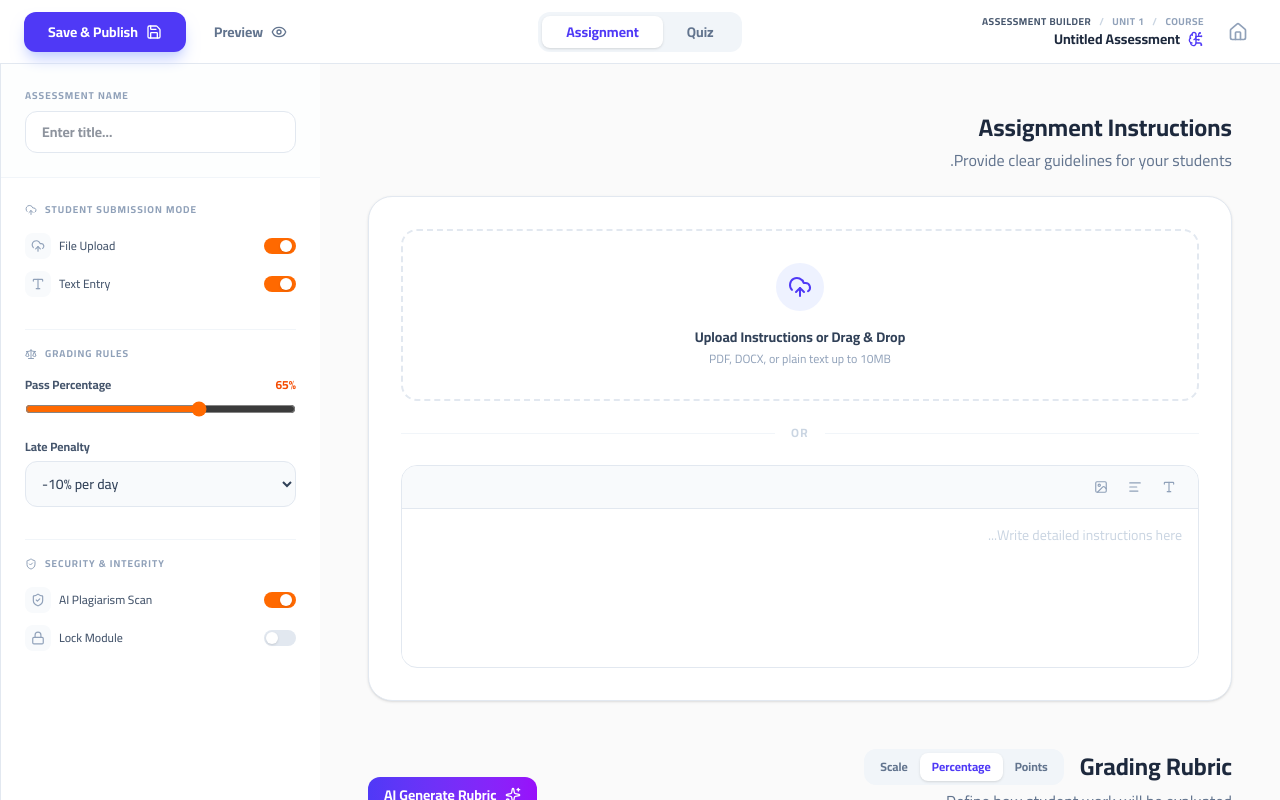
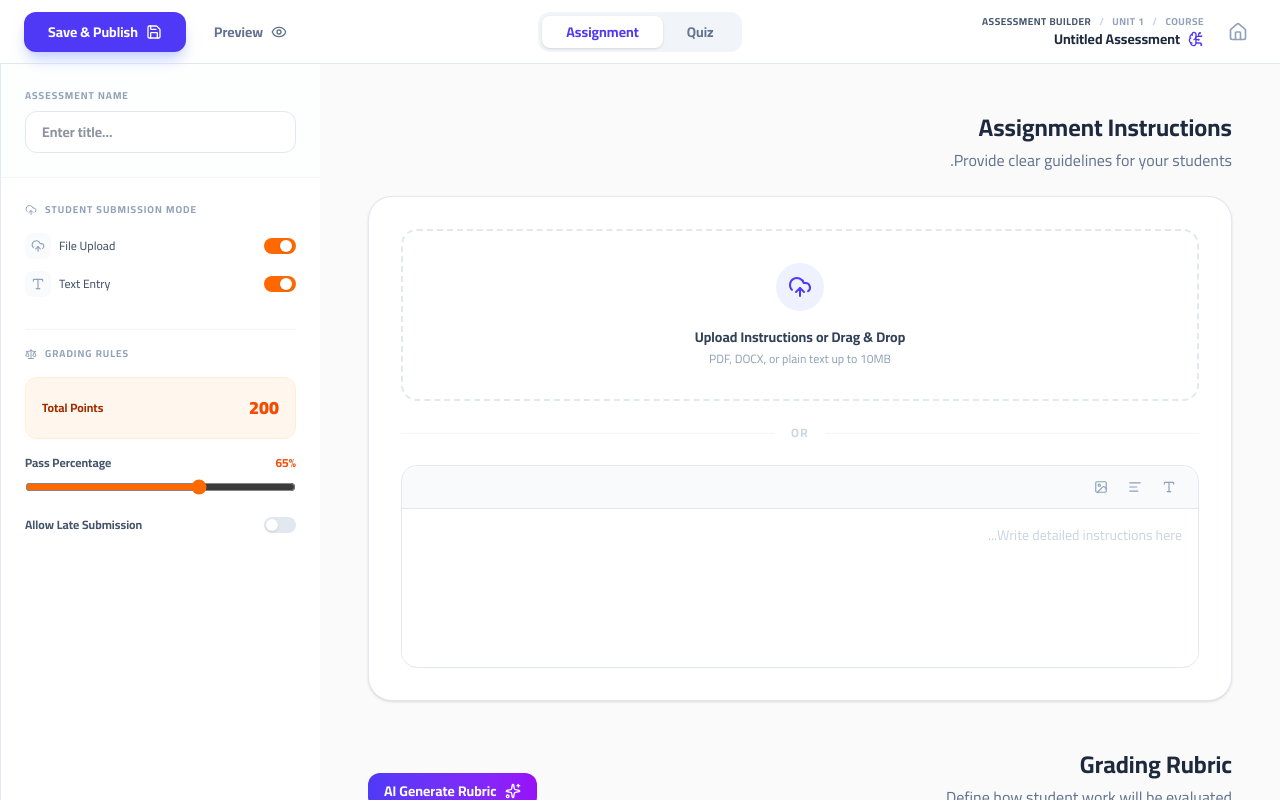
Before and after one commit to RegoNagi/Talia-Learn, a Next.js app: page /assessment-builder in a window 1280 px wide. Shown: the top 800 px of the page. Built offline with nearby package versions, Linux system fonts and the light colour scheme.

Commit message:
Add files via upload

```diff
--- a/app/assessment-builder/page.tsx
+++ b/app/assessment-builder/page.tsx
@@ -128,9 +128,14 @@ function AssessmentBuilderContent() {
   const [allowFileUpload, setAllowFileUpload] = useState(true);
   const [allowTextEntry, setAllowTextEntry] = useState(true);
   const [passPercentage, setPassPercentage] = useState(65);
-  const [latePenalty, setLatePenalty] = useState('-10% per day');
+  const [latePenalty, setLatePenalty] = useState('none');
+  const [allowLateSubmission, setAllowLateSubmission] = useState(false);
   const [lockModule, setLockModule] = useState(false);
-  const [gradingMethod, setGradingMethod] = useState<'Points' | 'Percentage' | 'Scale'>('Percentage');
+  const [gradingMethod, setGradingMethod] = useState<'Points' | 'Percentage' | 'Scale'>('Points');
+
+  useEffect(() => {
+    if (activeTab === 'assignment') setGradingMethod('Points');
+  }, [activeTab]);
 
   const [isGeneratingRubric, setIsGeneratingRubric] = useState(false);
   const [rubric, setRubric] = useState<RubricCriterion[]>([
@@ -179,11 +184,10 @@ function AssessmentBuilderContent() {
       const dueDateTime = dueDate ? `${dueDate}T${dueTime || '23:59'}` : null;
       const assignmentSettings = {
         maxScore,
-        isAutoCalc,
         attemptLimit,
-        prohibitLateSubmissions,
+        allowLateSubmission,
+        latePenalty: allowLateSubmission ? latePenalty : 'none',
         feedbackTiming,
-        aiPlagiarism,
         publishToTimeline,
         allowFileUpload,
         allowTextEntry,
@@ -690,6 +694,7 @@ function AssessmentBuilderContent() {
                     <div>
                       <div className="flex items-center gap-4">
                         <h2 className="text-2xl font-bold text-slate-800">Grading Rubric</h2>
+                        {activeTab !== 'assignment' && (
                         <div className="flex items-center bg-slate-100 p-1 rounded-xl">
                           {(['Points', 'Percentage', 'Scale'] as const).map(method => (
                             <button
@@ -701,6 +706,7 @@ function AssessmentBuilderContent() {
                             </button>
                           ))}
                         </div>
+                        )}
                       </div>
                       <p className="text-slate-500 mt-1">Define how student work will be evaluated.</p>
                     </div>
@@ -743,10 +749,10 @@ function AssessmentBuilderContent() {
                               <input
                                 type="number"
                                 value={crit.weight}
-                                onChange={(e) => updateRubricCriterion(crit.id, { weight: parseInt(e.target.value) })}
+                                onChange={(e) => updateRubricCriterion(crit.id, { weight: e.target.value === '' ? 0 : (parseInt(e.target.value) || 0) })}
                                 className="w-8 bg-transparent border-none p-0 text-left text-[10px] font-bold text-blue-600 focus:ring-0"
                               />
-                              <span className="text-[10px] font-bold text-blue-600 uppercase mr-4">%</span>
+                              <span className="text-[10px] font-bold text-blue-600 uppercase mr-4">{gradingMethod === 'Points' ? 'PTS' : '%'}</span>
                               <Pencil size={10} className="absolute right-2 top-1/2 -translate-y-1/2 text-blue-400 opacity-0 group-hover/weight:opacity-100 transition-opacity pointer-events-none" />
                             </div>
                             <button
@@ -788,7 +794,7 @@ function AssessmentBuilderContent() {
                                       type="number"
                                       value={lvl.score}
                                       onChange={(e) => {
-                                        const newLevels = crit.levels.map(l => l.id === lvl.id ? { ...l, score: parseInt(e.target.value) } : l);
+                                        const newLevels = crit.levels.map(l => l.id === lvl.id ? { ...l, score: e.target.value === '' ? 0 : (parseInt(e.target.value) || 0) } : l);
                                         updateRubricCriterion(crit.id, { levels: newLevels });
                                       }}
                                       className={`w-8 bg-transparent border-none p-0 text-center text-sm font-bold focus:ring-0 ${textColors[lvl.color]}`}
@@ -889,6 +895,8 @@ function AssessmentBuilderContent() {
           setPassPercentage={setPassPercentage}
           latePenalty={latePenalty}
           setLatePenalty={setLatePenalty}
+          allowLateSubmission={allowLateSubmission}
+          setAllowLateSubmission={setAllowLateSubmission}
           lockModule={lockModule}
           setLockModule={setLockModule}
         />
--- a/components/AssessmentSidebar.tsx
+++ b/components/AssessmentSidebar.tsx
@@ -43,6 +43,8 @@ interface AssessmentSidebarProps {
   setDueTime: (val: string) => void;
   prohibitLateSubmissions: boolean;
   setProhibitLateSubmissions: (val: boolean) => void;
+  allowLateSubmission?: boolean;
+  setAllowLateSubmission?: (val: boolean) => void;
   shuffleQuestions: boolean;
   setShuffleQuestions: (val: boolean) => void;
   oneAtATime: boolean;
@@ -106,6 +108,8 @@ export function AssessmentSidebar({
   setNoDueDate = () => {},
   prohibitLateSubmissions,
   setProhibitLateSubmissions,
+  allowLateSubmission = false,
+  setAllowLateSubmission = () => {},
   prohibitNewAttemptsAfterDueDate = false,
   setProhibitNewAttemptsAfterDueDate = () => {},
   shuffleQuestions,
@@ -357,7 +361,7 @@ export function AssessmentSidebar({
                     type="number"
                     value={maxScore}
                     disabled={activeTab === 'quiz' && isAutoCalc}
-                    onChange={(e) => setMaxScore(parseInt(e.target.value))}
+                    onChange={(e) => setMaxScore(e.target.value === '' ? 0 : (parseInt(e.target.value) || 0))}
                     className="w-full bg-slate-50 border border-slate-200 rounded-xl py-2 px-3 text-sm font-bold text-slate-700 disabled:opacity-50 focus:ring-2 focus:ring-orange-100 outline-none"
                   />
                 </div>
@@ -753,11 +757,22 @@ export function AssessmentSidebar({
                     min="0"
                     max="100"
                     value={passPercentage}
-                    onChange={(e) => setPassPercentage(parseInt(e.target.value))}
+                    onChange={(e) => setPassPercentage(e.target.value === '' ? 0 : (parseInt(e.target.value) || 0))}
                     className="w-full accent-orange-500"
                   />
                 </div>
 
+                <label className="flex items-center justify-between group cursor-pointer">
+                  <span className="text-xs font-bold text-slate-600">{isRtl ? 'السماح بالتسليم المتأخر' : 'Allow Late Submission'}</span>
+                  <button
+                    onClick={() => setAllowLateSubmission(!allowLateSubmission)}
+                    className={`w-8 h-4 rounded-full relative transition-colors ${allowLateSubmission ? 'bg-orange-500' : 'bg-slate-200'}`}
+                  >
+                    <div className={`absolute top-0.5 w-3 h-3 bg-white rounded-full shadow-sm transition-transform ${allowLateSubmission ? (isRtl ? '-translate-x-4' : 'translate-x-4') : (isRtl ? 'translate-x-0' : 'translate-x-0.5')}`} />
+                  </button>
+                </label>
+
+                {allowLateSubmission && (
                 <div>
                   <label className="block text-xs font-bold text-slate-600 mb-1.5">{t.latePenalty}</label>
                   <select
@@ -771,45 +786,7 @@ export function AssessmentSidebar({
                     <option value="zero credit">{t.penZero}</option>
                   </select>
                 </div>
-              </div>
-            </section>
-
-            {/* Security & Integrity */}
-            <section className="space-y-4 pt-4 border-t border-slate-100">
-              <h4 className="text-[10px] font-bold text-slate-400 uppercase tracking-widest flex items-center gap-2">
-                <ShieldCheck size={12} /> {t.securityIntegrity}
-              </h4>
-
-              <div className="space-y-3">
-                <label className="flex items-center justify-between group cursor-pointer">
-                  <div className="flex items-center gap-2">
-                    <div className="p-1.5 bg-slate-50 rounded-lg text-slate-400 group-hover:text-orange-600 group-hover:bg-orange-50 transition-all">
-                      <ShieldCheck size={14} />
-                    </div>
-                    <span className="text-xs font-medium text-slate-600">{t.plagiarismScan}</span>
-                  </div>
-                  <button
-                    onClick={() => setAiPlagiarism(!aiPlagiarism)}
-                    className={`w-8 h-4 rounded-full relative transition-colors ${aiPlagiarism ? 'bg-orange-500' : 'bg-slate-200'}`}
-                  >
-                    <div className={`absolute top-0.5 w-3 h-3 bg-white rounded-full shadow-sm transition-transform ${aiPlagiarism ? (isRtl ? '-translate-x-4' : 'translate-x-4') : (isRtl ? 'translate-x-0' : 'translate-x-0.5')}`} />
-                  </button>
-                </label>
-
-                <label className="flex items-center justify-between group cursor-pointer">
-                  <div className="flex items-center gap-2">
-                    <div className="p-1.5 bg-slate-50 rounded-lg text-slate-400 group-hover:text-orange-600 group-hover:bg-orange-50 transition-all">
-                      <Lock size={14} />
-                    </div>
-                    <span className="text-xs font-medium text-slate-600">{t.lockModule}</span>
-                  </div>
-                  <button
-                    onClick={() => setLockModule(!lockModule)}
-                    className={`w-8 h-4 rounded-full relative transition-colors ${lockModule ? 'bg-orange-500' : 'bg-slate-200'}`}
-                  >
-                    <div className={`absolute top-0.5 w-3 h-3 bg-white rounded-full shadow-sm transition-transform ${lockModule ? (isRtl ? '-translate-x-4' : 'translate-x-4') : (isRtl ? 'translate-x-0' : 'translate-x-0.5')}`} />
-                  </button>
-                </label>
+                )}
               </div>
             </section>
           </>
```
Also changed, not shown: components/tabs/AssessmentsTab.tsx (+37 -1 lines).
